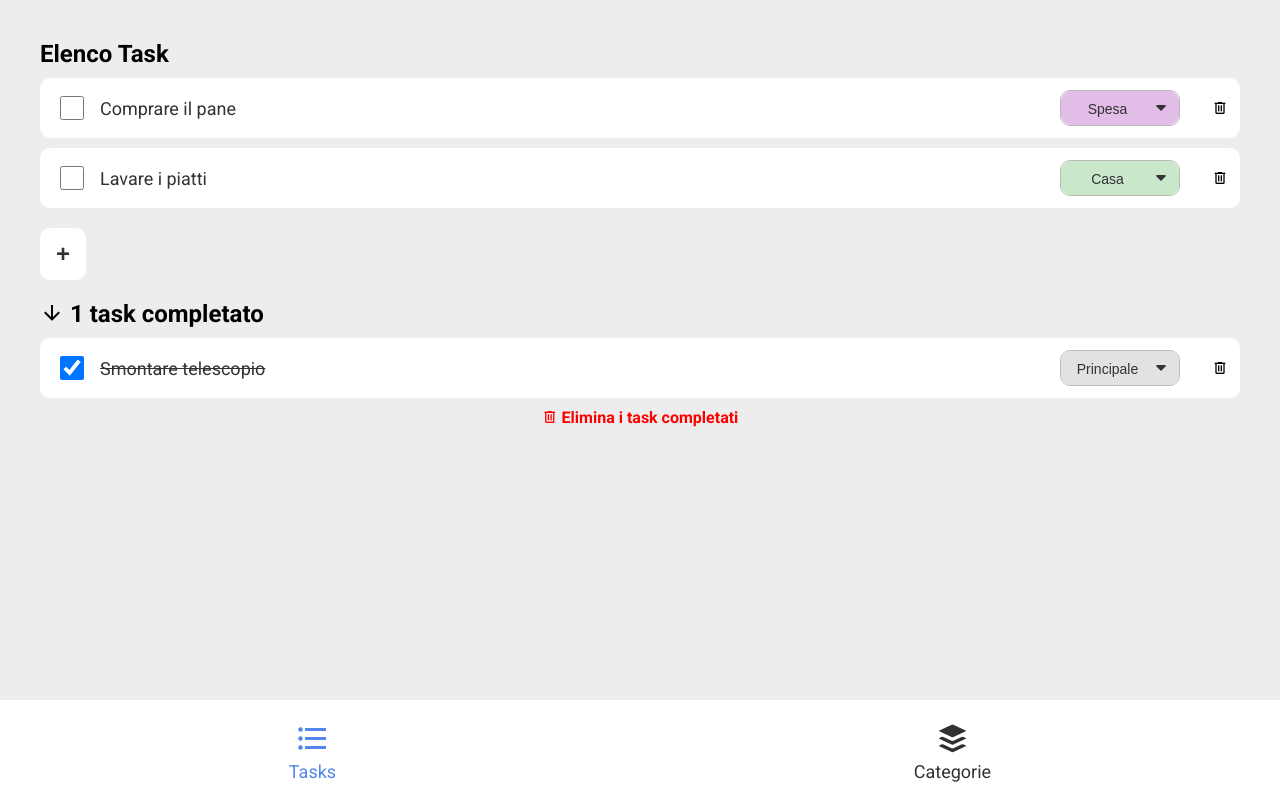
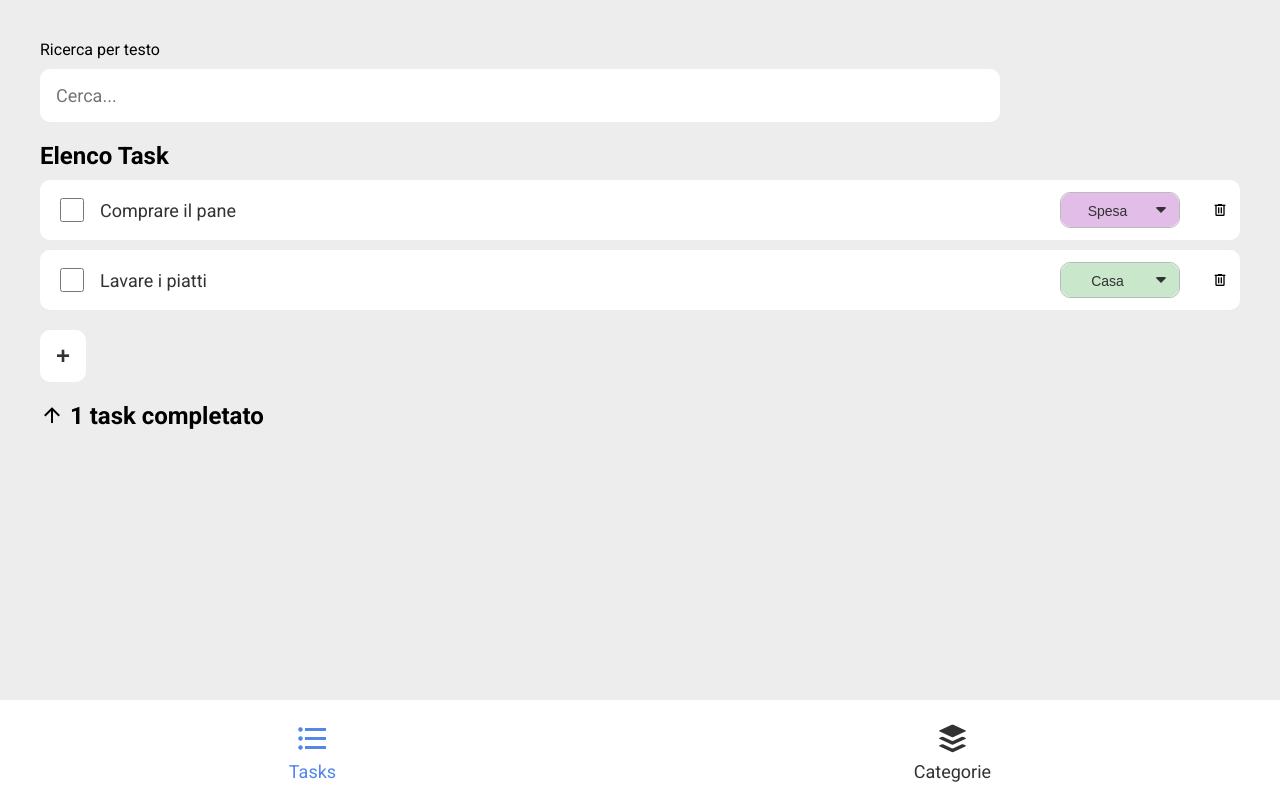
Before and after one commit to carmhack/hardest-todo-list, a Vue app: page /#/ in a window 1280 px wide. Built offline with nearby package versions, Linux system fonts and the light colour scheme.

Commit message:
Add search by text

```diff
--- a/src/views/Tasks.vue
+++ b/src/views/Tasks.vue
@@ -1,6 +1,17 @@
 <template>
   <div class="container">
     <div class="box">
+      <div class="searchbox">
+        <label for="search">Ricerca per testo</label>
+        <input
+          type="text"
+          name="search"
+          class="searchbar"
+          placeholder="Cerca..."
+          v-model="searchText"
+        />
+      </div>
+
       <h2 class="title">Elenco Task</h2>
       <task-form
         v-for="task in currentTasks"
@@ -45,7 +56,8 @@ import Task from '../types/Task'
 interface TasksState {
   newTask: Omit<Task, 'id'>,
   tasks: Task[],
-  showCompletedTasks: boolean
+  showCompletedTasks: boolean,
+  searchText: string
 }
 
 export default defineComponent({
@@ -64,7 +76,13 @@ export default defineComponent({
       return this.tasks.filter((task: Task) => task.completed)
     },
     currentTasks (): Task[] {
-      return this.tasks.filter((task: Task) => !task.completed)
+      const tasks = this.tasks
+      const searchText = this.searchText
+      let toRet = tasks.filter((task: Task) => !task.completed)
+      if (searchText !== '') {
+        toRet = toRet.filter((task: Task) => task.text.toLowerCase().includes(searchText.toLowerCase()))
+      }
+      return toRet
     }
   },
   data (): TasksState {
@@ -94,7 +112,8 @@ export default defineComponent({
           category: 'Principale'
         }
       ],
-      showCompletedTasks: true
+      showCompletedTasks: false,
+      searchText: ''
     }
   },
   methods: {
@@ -140,6 +159,26 @@ export default defineComponent({
 </script>
 
 <style lang="scss" scoped>
+.searchbox {
+  width: 100%;
+  margin-bottom: 20px;
+
+  .searchbar {
+    margin-top: 10px;
+    display: block;
+    width: 80%;
+    height: 100%;
+    background-color: $white;
+    color: $primary-clr;
+    padding: 16px;
+    font-family: inherit;
+    font-size: 18px;
+    font-weight: 400;
+    border: 0;
+    border-radius: 10px;
+    outline: none;
+  }
+}
 .delete-label {
   text-align: center;
   color: red;
```
